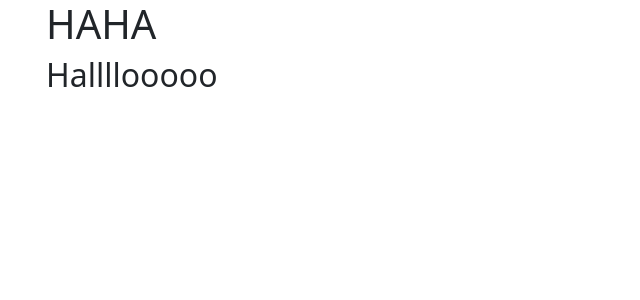
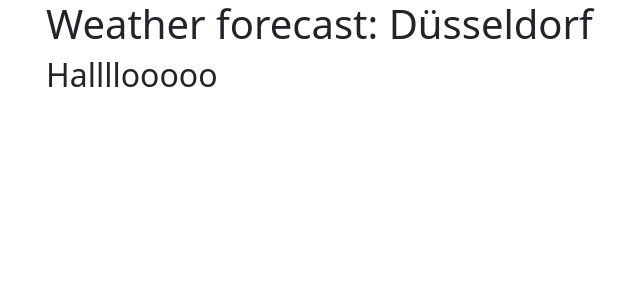
Before and after one commit to polinashkurat/weather-project-react-week5, a React (Create React App) app: page / in a window 1280 px wide. Shown: the top 300 px of the page, without its empty margins (36-676 px from the left). Built offline with nearby package versions, Linux system fonts and the light colour scheme.

Commit message:
Update App.js

```diff
--- a/src/App.js
+++ b/src/App.js
@@ -1,10 +1,12 @@
 import React from "react";
 import Weather from "./Weather";
+
 function App() {
   return (
     <div className="App">
       <div className="container">
-        <h1>HAHA</h1>
+        <h1>Weather forecast: Düsseldorf </h1>
+
         <Weather />
       </div>
     </div>
```
